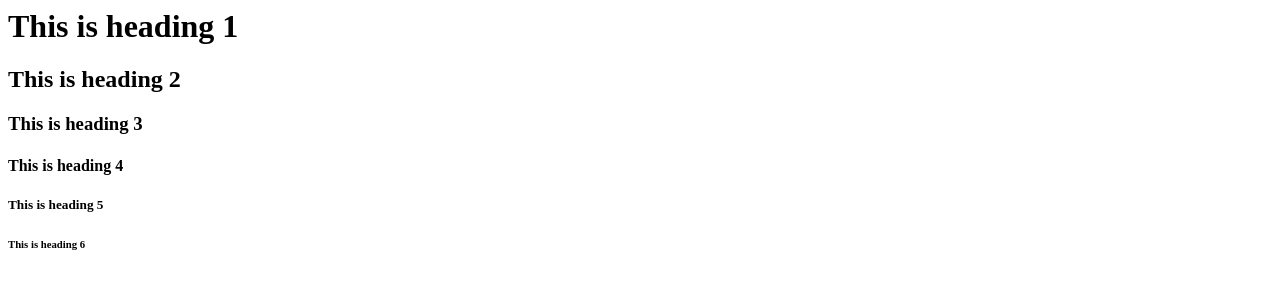
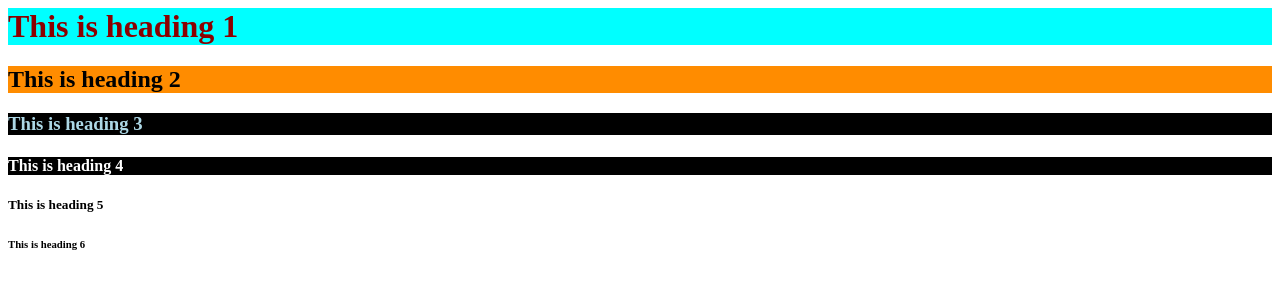
Before and after one commit to Nicomaxxx/Practicas, a plain HTML site: page practica.html in a window 1280 px wide. Drawn offline with Linux system fonts and the light colour scheme.

Commit message:
le diseñe estilo de prueba a archivo practica.html

```diff
--- a/practica.html
+++ b/practica.html
@@ -11,6 +11,7 @@
     <h4>This is heading 4</h4>
     <h5>This is heading 5</h5>
     <h6>This is heading 6</h6>
-    </body>
+<link rel="stylesheet" href="styles.css">
+</body>
 
 </html>
--- /dev/null
+++ b/styles.css
@@ -0,0 +1,16 @@
+h1 {
+    color: darkred;
+    background-color: cyan;
+}
+h2 {
+    color: black;
+    background-color: darkorange;
+}
+h3 {
+    color: lightblue;
+    background-color: black;
+}
+h4 {
+    color: white;
+    background-color: black;
+}
```
